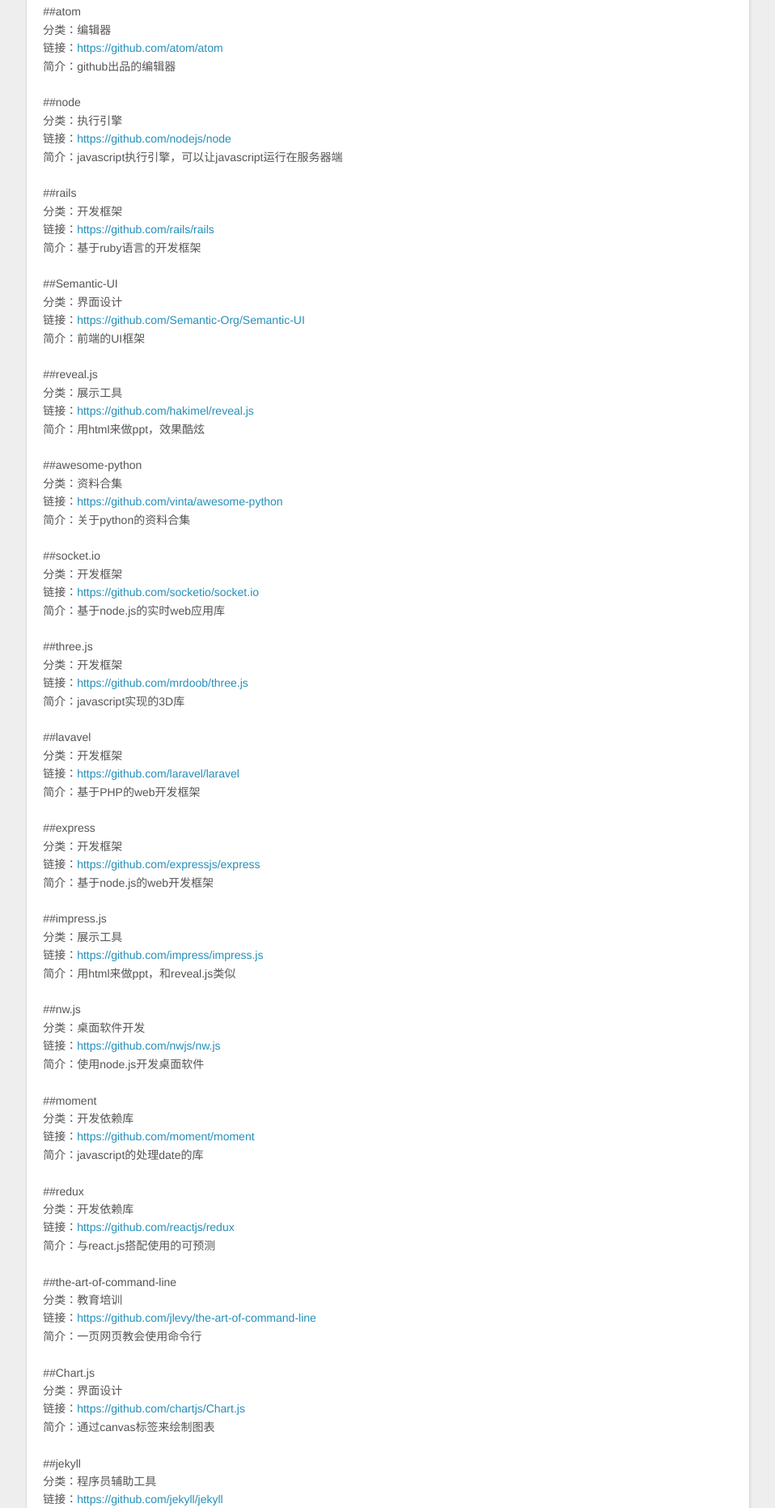
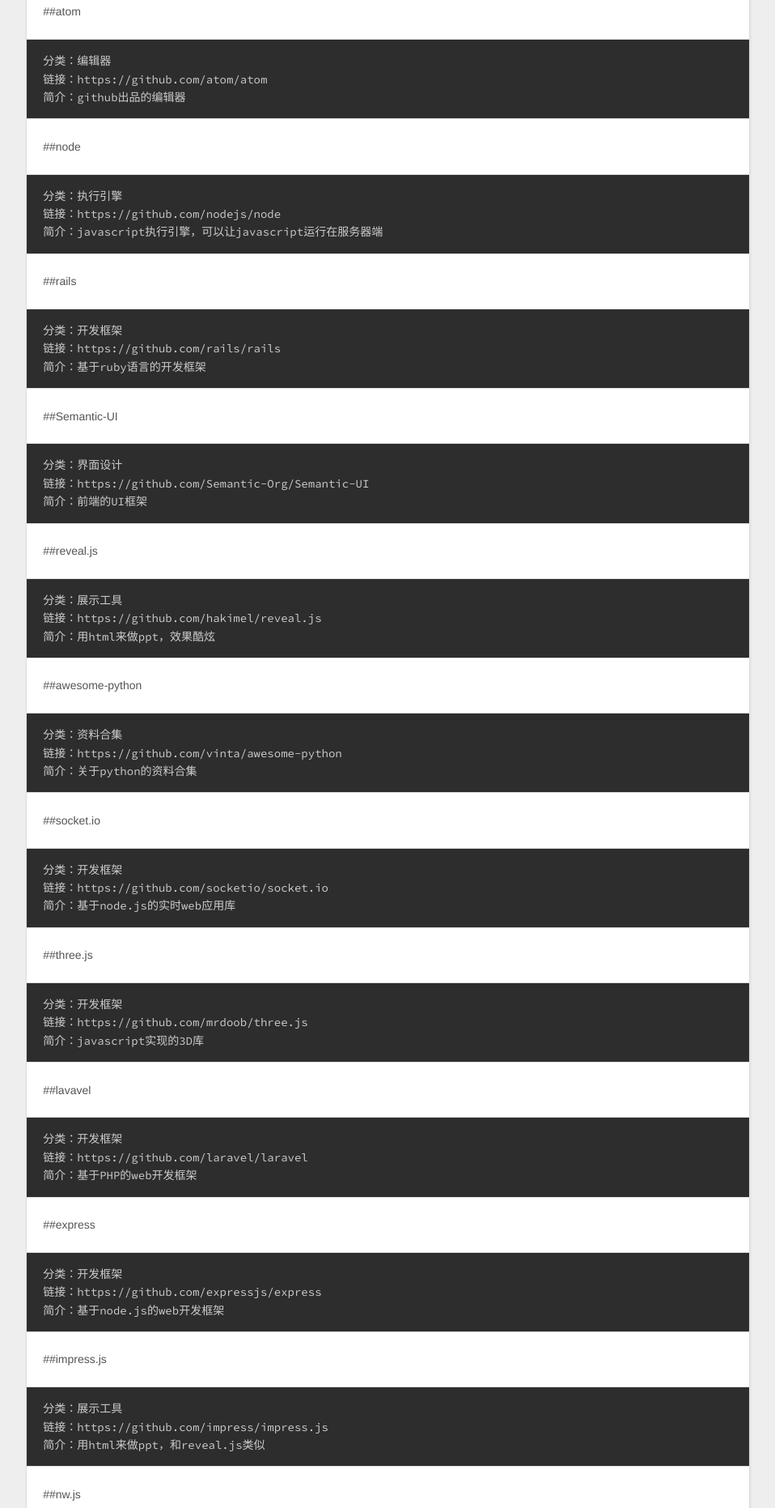
Before and after one commit to Arnoldnuo/arnoldnuo.github.io, a plain HTML site: page 2017/06/05/github高排名项目简介（1-18页）/index.html in a window 1280 px wide. Shown: the part 4452-6314 px from the top of the page at 81% size, without its empty margins (8-966 px from the left). Drawn offline with nearby package versions, Linux system fonts and the light colour scheme.

Commit message:
Site updated: 2017-06-05 16:09:03

```diff
--- a/2017/06/05/github高排名项目简介（1-18页）/index.html
+++ b/2017/06/05/github高排名项目简介（1-18页）/index.html
@@ -11,7 +11,7 @@
 <meta property="og:url" content="http://arnoldnuo.github.io/2017/06/05/github高排名项目简介（1-18页）/index.html">
 <meta property="og:site_name" content="Arnoldnuo">
 <meta property="og:description" content="freeCodeCamp分类：教育培训 链接：https://github.com/freeCodeCamp/freeCodeCamp 简介：教人们从0开始学习写代码，如果我刚接触编程的时候有这个多好，从0开始学起，应该能节省很多时间。 bootstrap分类：界面设计 链接：https://github.com/twbs/bootstrap 简介：全球最火的快速实现优美的网站界面的html、cs">
-<meta property="og:updated_time" content="2017-06-05T08:08:09.000Z">
+<meta property="og:updated_time" content="2017-06-05T08:08:47.000Z">
 <meta name="twitter:card" content="summary">
 <meta name="twitter:title" content="github高排名项目简介（1-18页）">
 <meta name="twitter:description" content="freeCodeCamp分类：教育培训 链接：https://github.com/freeCodeCamp/freeCodeCamp 简介：教人们从0开始学习写代码，如果我刚接触编程的时候有这个多好，从0开始学起，应该能节省很多时间。 bootstrap分类：界面设计 链接：https://github.com/twbs/bootstrap 简介：全球最火的快速实现优美的网站界面的html、cs">
@@ -177,22 +177,67 @@
 <pre><code>分类：前端框架
 链接：https://github.com/h5bp/html5-boilerplate
 简介：一个专业的网站的设置项的合集，每个网站都该设置的选项都全部设置了，包括缓存、robots.txt等
-</code></pre><p>##atom<br>    分类：编辑器<br>    链接：<a href="https://github.com/atom/atom" target="_blank" rel="external">https://github.com/atom/atom</a><br>    简介：github出品的编辑器</p>
-<p>##node<br>    分类：执行引擎<br>    链接：<a href="https://github.com/nodejs/node" target="_blank" rel="external">https://github.com/nodejs/node</a><br>    简介：javascript执行引擎，可以让javascript运行在服务器端</p>
-<p>##rails<br>    分类：开发框架<br>    链接：<a href="https://github.com/rails/rails" target="_blank" rel="external">https://github.com/rails/rails</a><br>    简介：基于ruby语言的开发框架</p>
-<p>##Semantic-UI<br>    分类：界面设计<br>    链接：<a href="https://github.com/Semantic-Org/Semantic-UI" target="_blank" rel="external">https://github.com/Semantic-Org/Semantic-UI</a><br>    简介：前端的UI框架</p>
-<p>##reveal.js<br>    分类：展示工具<br>    链接：<a href="https://github.com/hakimel/reveal.js" target="_blank" rel="external">https://github.com/hakimel/reveal.js</a><br>    简介：用html来做ppt，效果酷炫</p>
-<p>##awesome-python<br>    分类：资料合集<br>    链接：<a href="https://github.com/vinta/awesome-python" target="_blank" rel="external">https://github.com/vinta/awesome-python</a><br>    简介：关于python的资料合集</p>
-<p>##socket.io<br>    分类：开发框架<br>    链接：<a href="https://github.com/socketio/socket.io" target="_blank" rel="external">https://github.com/socketio/socket.io</a><br>    简介：基于node.js的实时web应用库</p>
-<p>##three.js<br>    分类：开发框架<br>    链接：<a href="https://github.com/mrdoob/three.js" target="_blank" rel="external">https://github.com/mrdoob/three.js</a><br>    简介：javascript实现的3D库</p>
-<p>##lavavel<br>    分类：开发框架<br>    链接：<a href="https://github.com/laravel/laravel" target="_blank" rel="external">https://github.com/laravel/laravel</a><br>    简介：基于PHP的web开发框架</p>
-<p>##express<br>    分类：开发框架<br>    链接：<a href="https://github.com/expressjs/express" target="_blank" rel="external">https://github.com/expressjs/express</a><br>    简介：基于node.js的web开发框架</p>
-<p>##impress.js<br>    分类：展示工具<br>    链接：<a href="https://github.com/impress/impress.js" target="_blank" rel="external">https://github.com/impress/impress.js</a><br>    简介：用html来做ppt，和reveal.js类似</p>
-<p>##nw.js<br>    分类：桌面软件开发<br>    链接：<a href="https://github.com/nwjs/nw.js" target="_blank" rel="external">https://github.com/nwjs/nw.js</a><br>    简介：使用node.js开发桌面软件</p>
-<p>##moment<br>    分类：开发依赖库<br>    链接：<a href="https://github.com/moment/moment" target="_blank" rel="external">https://github.com/moment/moment</a><br>    简介：javascript的处理date的库</p>
-<p>##redux<br>    分类：开发依赖库<br>    链接：<a href="https://github.com/reactjs/redux" target="_blank" rel="external">https://github.com/reactjs/redux</a><br>    简介：与react.js搭配使用的可预测</p>
-<p>##the-art-of-command-line<br>    分类：教育培训<br>    链接：<a href="https://github.com/jlevy/the-art-of-command-line" target="_blank" rel="external">https://github.com/jlevy/the-art-of-command-line</a><br>    简介：一页网页教会使用命令行</p>
-<p>##Chart.js<br>    分类：界面设计<br>    链接：<a href="https://github.com/chartjs/Chart.js" target="_blank" rel="external">https://github.com/chartjs/Chart.js</a><br>    简介：通过canvas标签来绘制图表</p>
+</code></pre><p>##atom</p>
+<pre><code>分类：编辑器
+链接：https://github.com/atom/atom
+简介：github出品的编辑器
+</code></pre><p>##node</p>
+<pre><code>分类：执行引擎
+链接：https://github.com/nodejs/node
+简介：javascript执行引擎，可以让javascript运行在服务器端
+</code></pre><p>##rails</p>
+<pre><code>分类：开发框架
+链接：https://github.com/rails/rails
+简介：基于ruby语言的开发框架
+</code></pre><p>##Semantic-UI</p>
+<pre><code>分类：界面设计
+链接：https://github.com/Semantic-Org/Semantic-UI
+简介：前端的UI框架
+</code></pre><p>##reveal.js</p>
+<pre><code>分类：展示工具
+链接：https://github.com/hakimel/reveal.js
+简介：用html来做ppt，效果酷炫
+</code></pre><p>##awesome-python</p>
+<pre><code>分类：资料合集
+链接：https://github.com/vinta/awesome-python
+简介：关于python的资料合集
+</code></pre><p>##socket.io</p>
+<pre><code>分类：开发框架
+链接：https://github.com/socketio/socket.io
+简介：基于node.js的实时web应用库
+</code></pre><p>##three.js</p>
+<pre><code>分类：开发框架
+链接：https://github.com/mrdoob/three.js
+简介：javascript实现的3D库
+</code></pre><p>##lavavel</p>
+<pre><code>分类：开发框架
+链接：https://github.com/laravel/laravel
+简介：基于PHP的web开发框架
+</code></pre><p>##express</p>
+<pre><code>分类：开发框架
+链接：https://github.com/expressjs/express
+简介：基于node.js的web开发框架
+</code></pre><p>##impress.js</p>
+<pre><code>分类：展示工具
+链接：https://github.com/impress/impress.js
+简介：用html来做ppt，和reveal.js类似
+</code></pre><p>##nw.js</p>
+<pre><code>分类：桌面软件开发
+链接：https://github.com/nwjs/nw.js
+简介：使用node.js开发桌面软件
+</code></pre><p>##moment</p>
+<pre><code>分类：开发依赖库
+链接：https://github.com/moment/moment
+简介：javascript的处理date的库
+</code></pre><p>##redux</p>
+<pre><code>分类：开发依赖库
+链接：https://github.com/reactjs/redux
+简介：与react.js搭配使用的可预测
+</code></pre><p>##the-art-of-command-line</p>
+<pre><code>分类：教育培训
+链接：https://github.com/jlevy/the-art-of-command-line
+简介：一页网页教会使用命令行
+</code></pre><p>##Chart.js<br>    分类：界面设计<br>    链接：<a href="https://github.com/chartjs/Chart.js" target="_blank" rel="external">https://github.com/chartjs/Chart.js</a><br>    简介：通过canvas标签来绘制图表</p>
 <p>##jekyll<br>    分类：程序员辅助工具<br>    链接：<a href="https://github.com/jekyll/jekyll" target="_blank" rel="external">https://github.com/jekyll/jekyll</a><br>    简介：基于ruby的博客静态生成器</p>
 <p>##httpie<br>    分类：程序员辅助工具<br>    链接：<a href="https://github.com/jakubroztocil/httpie" target="_blank" rel="external">https://github.com/jakubroztocil/httpie</a><br>    简介：使用命令行便捷的发送http请求</p>
 <p>##material-design-icons<br>    分类：图标设计<br>    链接：<a href="https://github.com/google/material-design-icons" target="_blank" rel="external">https://github.com/google/material-design-icons</a><br>    简介：Google设计的Material风格的图标</p>
@@ -345,7 +390,7 @@
 
     </div>
     <footer class="article-footer">
-      <a data-url="http://arnoldnuo.github.io/2017/06/05/github高排名项目简介（1-18页）/" data-id="cj3jutmaf0000b8un8v5acaeb" class="article-share-link">Share</a>
+      <a data-url="http://arnoldnuo.github.io/2017/06/05/github高排名项目简介（1-18页）/" data-id="cj3juuluk0000c1unu0udstia" class="article-share-link">Share</a>
 
 
     </footer>
```
Also changed, not shown: index.html (+62 -17 lines).
